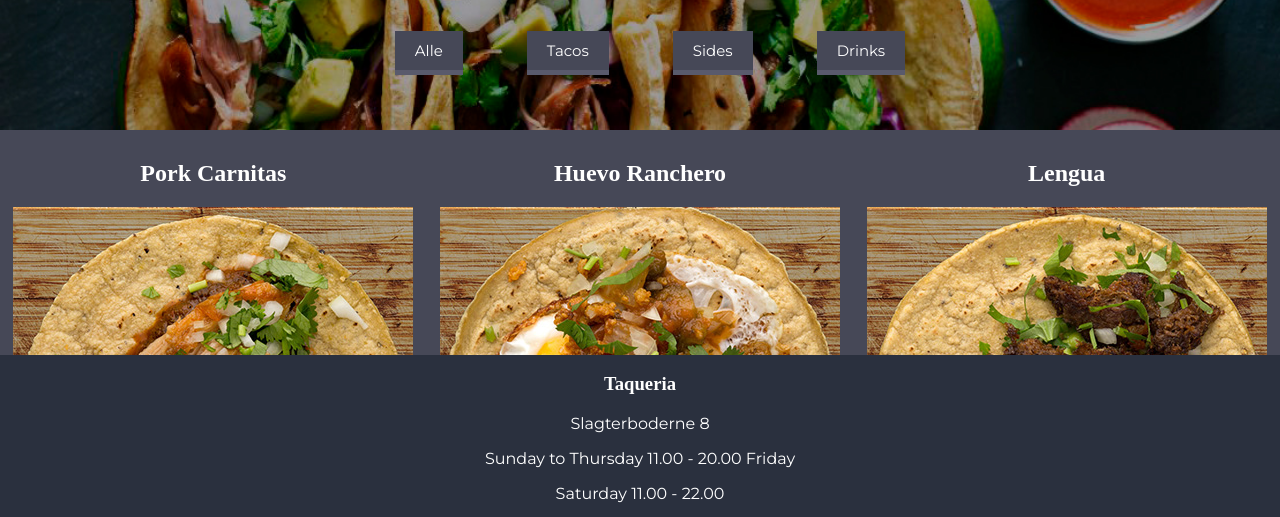
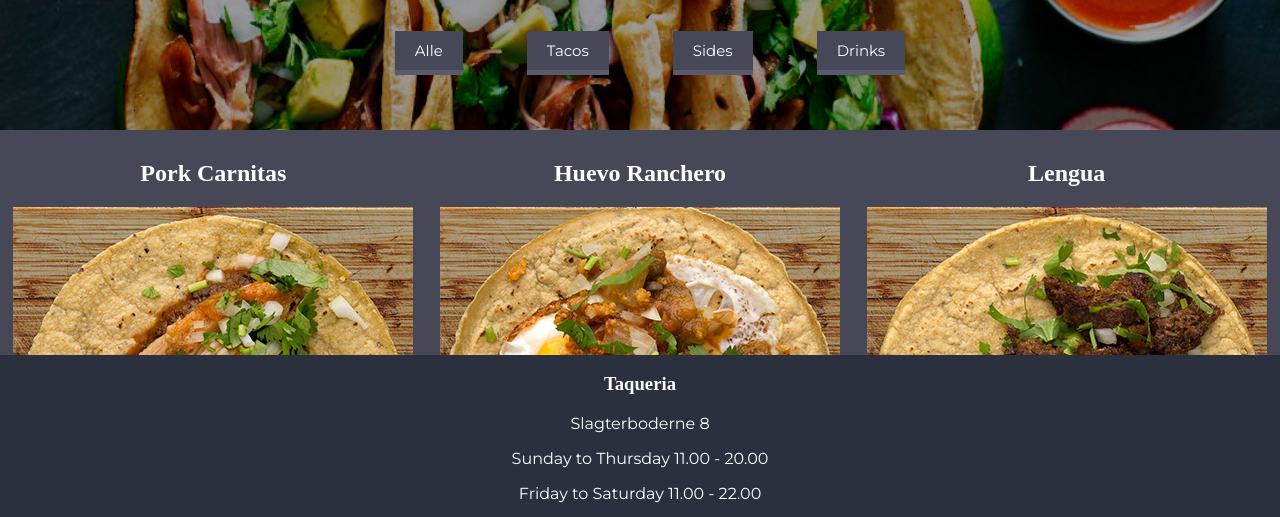
Before and after one commit to mikk643i/restaurant-opgave, a plain HTML site: page index.html in a window 1280 px wide. Shown: the part 281-798 px from the top of the page. Drawn offline with Linux system fonts and the light colour scheme.

Commit message:
footer update

```diff
--- a/index.html
+++ b/index.html
@@ -136,13 +136,14 @@
         function Logo() {
             window.history.back();
         }
+
     </script>
 
     <div class="footer">
         <h3>Taqueria</h3>
         <p>Slagterboderne 8</p>
-        <p>Sunday to Thursday 11.00 - 20.00 Friday</p>
-        <p>Saturday 11.00 - 22.00</p>
+        <p>Sunday to Thursday 11.00 - 20.00</p>
+        <p>Friday to Saturday 11.00 - 22.00</p>
     </div>
 
 
```
